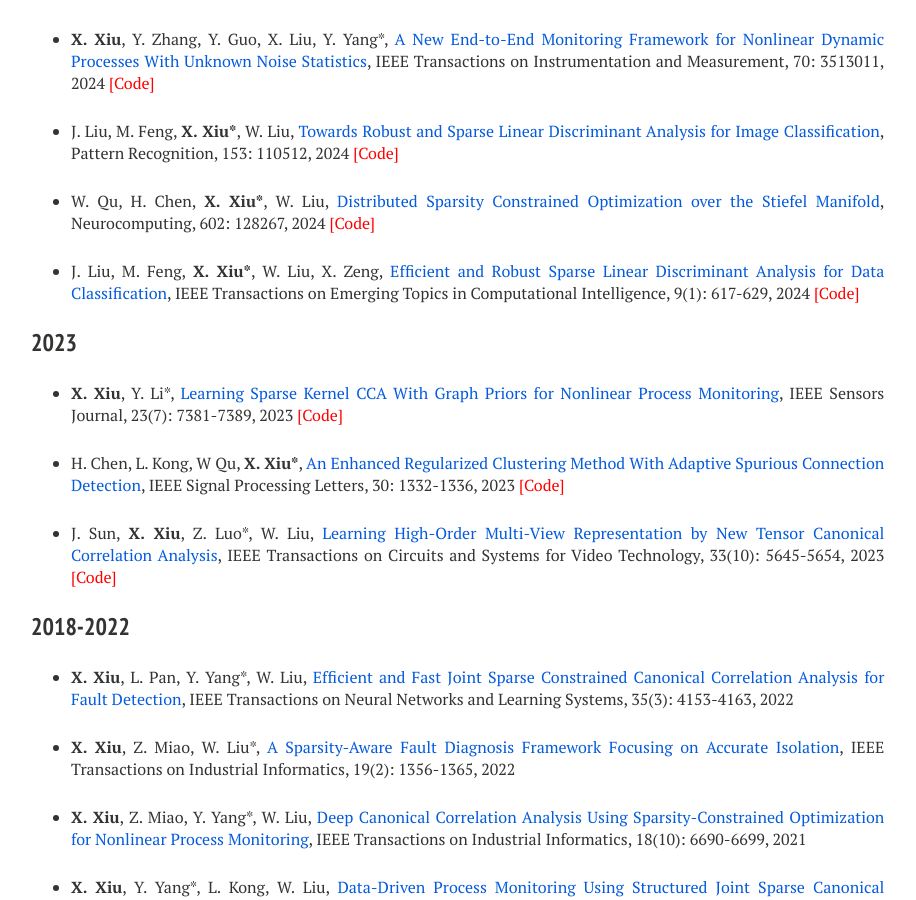
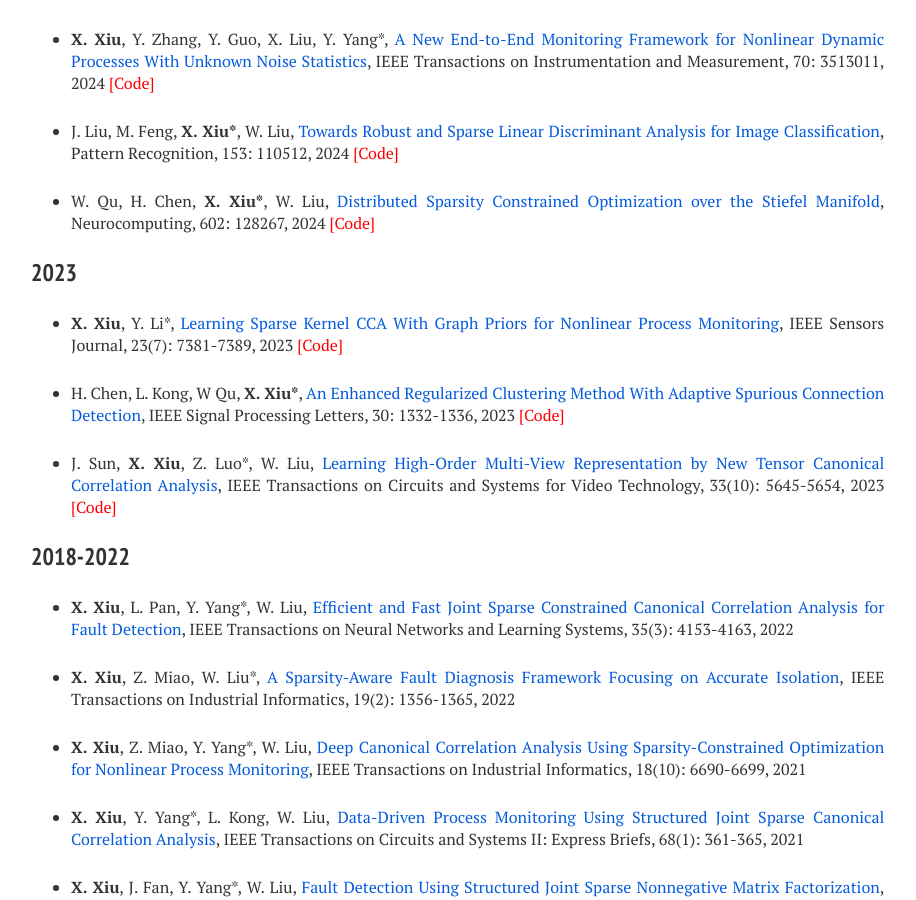
Before and after one commit to xianchaoxiu/xianchaoxiu.github.io, a Jekyll site: the page built from publications/index.md, in a window 1280 px wide and 900 px high, scrolled down 642 px. Shown: the whole window, without its empty margins (289-1205 px from the left). Built offline with Jekyll 4.4.1, drawn with Linux system fonts in a browser that asks for light colours; nearby versions of some CDN libraries.

Commit message:
Update index.md

```diff
--- a/publications/index.md
+++ b/publications/index.md
@@ -33,8 +33,6 @@ share: false
 
 * W. Qu, H. Chen, <b>X. Xiu*</b>, W. Liu, <a href="https://doi.org/10.1016/j.neucom.2024.128267" class="textlink" target="_blank">Distributed Sparsity Constrained Optimization over the Stiefel Manifold</a>, Neurocomputing, 602: 128267, 2024 <a href="https://github.com/wtqu/DREAM" class="textlink" target="_blank" style="color: red;">[Code]</a>
 
-* J. Liu, M. Feng, <b>X. Xiu*</b>, W. Liu, X. Zeng, <a href="https://doi.org/10.1109/TETCI.2024.3403912" class="textlink" target="_blank">Efficient and Robust Sparse Linear Discriminant Analysis for Data Classification</a>, IEEE Transactions on Emerging Topics in Computational Intelligence, 9(1): 617-629, 2024 <a href="https://github.com/xianchaoxiu/ERSLDA" class="textlink" target="_blank" style="color: red;">[Code]</a>
-
 
 
 ### 2023
```
